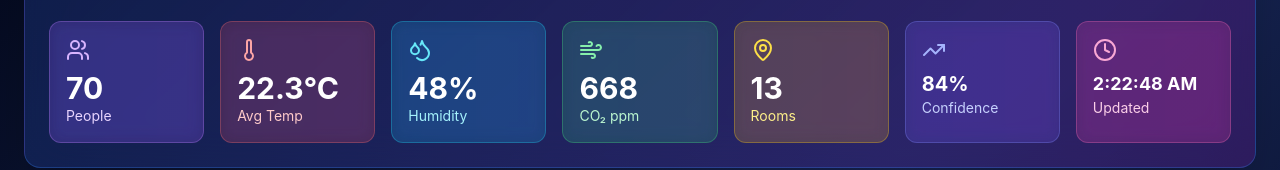
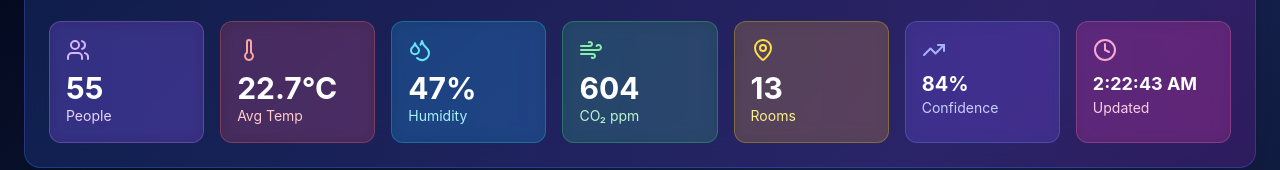
Before and after one commit to sunnyrajshrestha/csii-digital-twin, a React (Create React App) app: page / in a window 1280 px wide. Shown: the part 190-360 px from the top of the page. Built offline with nearby package versions, Linux system fonts and the light colour scheme; no server answers.

Commit message:
Update App.js
commented the simulation visualization

```diff
--- a/src/App.js
+++ b/src/App.js
@@ -145,32 +145,32 @@
 
 
 // Simulate real-time updates (skip rooms with real sensors)
-useEffect(() => {
-  const interval = setInterval(() => {
-    setData(prevData => ({
-      ...prevData,
-      floors: {
-        ...prevData.floors,
-        [selectedFloor]: {
-          ...prevData.floors[selectedFloor],
-          rooms: prevData.floors[selectedFloor].rooms.map(room => {
-            // Skip rooms that have real sensor data
-            if (realSensorData[room.id]) {
-              return room; // Keep real data unchanged
-            }
-            // Generate simulated data for other rooms
-            return generateRealisticData(room);
-          })
-        }
-      },
-      time: new Date(),
-      dataPoints: prevData.dataPoints + Math.floor(Math.random() * 25) + 1
-    }));
-    setLastUpdate(new Date());
-  }, 5000);
+// useEffect(() => {
+//   const interval = setInterval(() => {
+//     setData(prevData => ({
+//       ...prevData,
+//       floors: {
+//         ...prevData.floors,
+//         [selectedFloor]: {
+//           ...prevData.floors[selectedFloor],
+//           rooms: prevData.floors[selectedFloor].rooms.map(room => {
+//             // Skip rooms that have real sensor data
+//             if (realSensorData[room.id]) {
+//               return room; // Keep real data unchanged
+//             }
+//             // Generate simulated data for other rooms
+//             return generateRealisticData(room);
+//           })
+//         }
+//       },
+//       time: new Date(),
+//       dataPoints: prevData.dataPoints + Math.floor(Math.random() * 25) + 1
+//     }));
+//     setLastUpdate(new Date());
+//   }, 5000);
 
-  return () => clearInterval(interval);
-}, [selectedFloor, realSensorData]);
+//   return () => clearInterval(interval);
+// }, [selectedFloor, realSensorData]);
 
   // Fetch real ESP8266 sensor data
   useEffect(() => {
```
